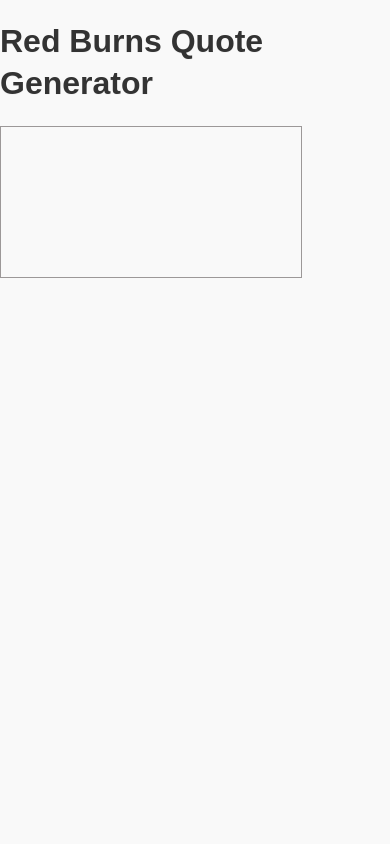
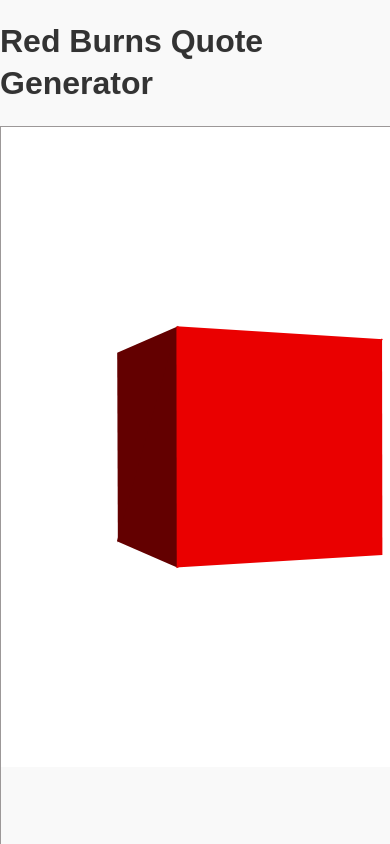
Before and after one commit to lizkhoo/quote-cube-app, a plain HTML site: page www/index.html in a window 390 px wide. Drawn offline with Linux system fonts and the light colour scheme.

Commit message:
resized canvas

```diff
--- a/config.xml
+++ b/config.xml
@@ -1,5 +1,7 @@
 <?xml version='1.0' encoding='utf-8'?>
 <widget id="com.lizkhoo.cubeapp" version="0.0.1" xmlns="http://www.w3.org/ns/widgets" xmlns:cdv="http://cordova.apache.org/ns/1.0">
+    <preference name="phonegap-version" value="3.4.0" />
+    <gap:platform name="ios" />
     <name>CubeApp</name>
     <description>Red Burns quote generator with cube interface</description>
     <author email="liz.khoo@nyu.edu" href="http://lizkhoo.com">Liz Khoo </author>
--- a/www/index.html
+++ b/www/index.html
@@ -17,7 +17,7 @@
 
     <body>
         <h1>Red Burns Quote Generator</h1>
-        <canvas id="myCanvas"></canvas>
+        <canvas id="myCanvas" width="480" height="640"></canvas>
 
         <script type="text/javascript" src="cordova.js"></script>
         <script type="text/javascript" src="js/index.js"></script>
--- a/www/js/index.js
+++ b/www/js/index.js
@@ -64,6 +64,12 @@
     renderCube: function() {
         var canvas = document.getElementById("myCanvas");
 
+            function initCanvasArea() {
+                canvas.width = window.innerWidth;
+                canvas.height = window.innerHeight;
+                draw();
+            };
+
             var renderer = new Pre3d.Renderer(canvas);
 
             var cube = Pre3d.ShapeUtils.makeCube(1);
@@ -81,7 +87,6 @@
             };
 
             function draw(){
-                initCanvasArea(canvas);
 
                 renderer.transform.reset();
                 renderer.transform.rotateX(state.cube_rotate_x_rad);
@@ -100,19 +105,13 @@
             renderer.camera.focal_length = 2.5;
             DemoUtils.autoCamera(renderer, 0, 0, -8, 0, 0, 0, draw);
 
-            function initCanvasArea(cnv) {
-                cnv.width = window.innerWidth;
-                cnv.height = ((window.innerHeight)*0.8);
-            };
-
-            draw();
-
-
+            initCanvasArea();
+            //draw();
     }
 
 };
 
-$( document ).on( "deviceready", function(){
-        StatusBar.overlaysWebView( false );
-        StatusBar.backgroundColorByName("gray");
-});
+// $( document ).on( "deviceready", function(){
+//         StatusBar.overlaysWebView( false );
+//         StatusBar.backgroundColorByName("gray");
+// });
```
